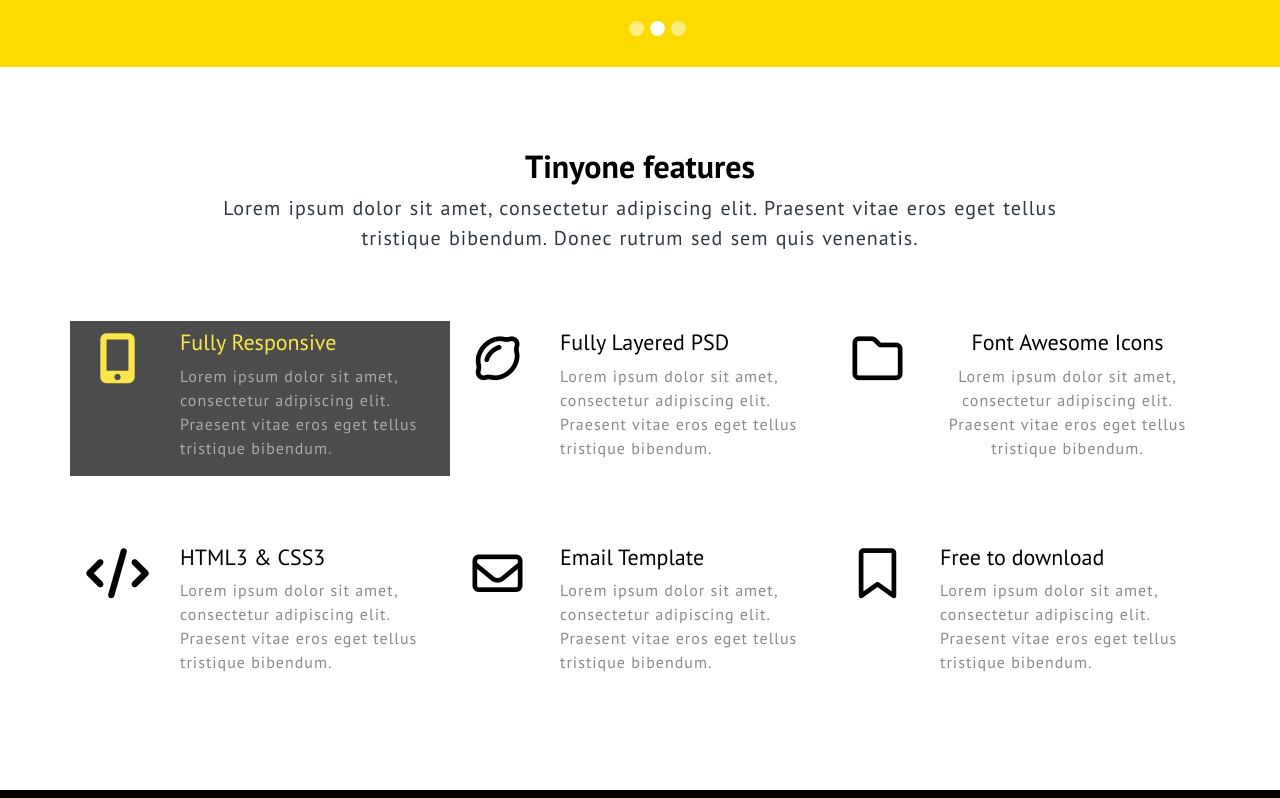
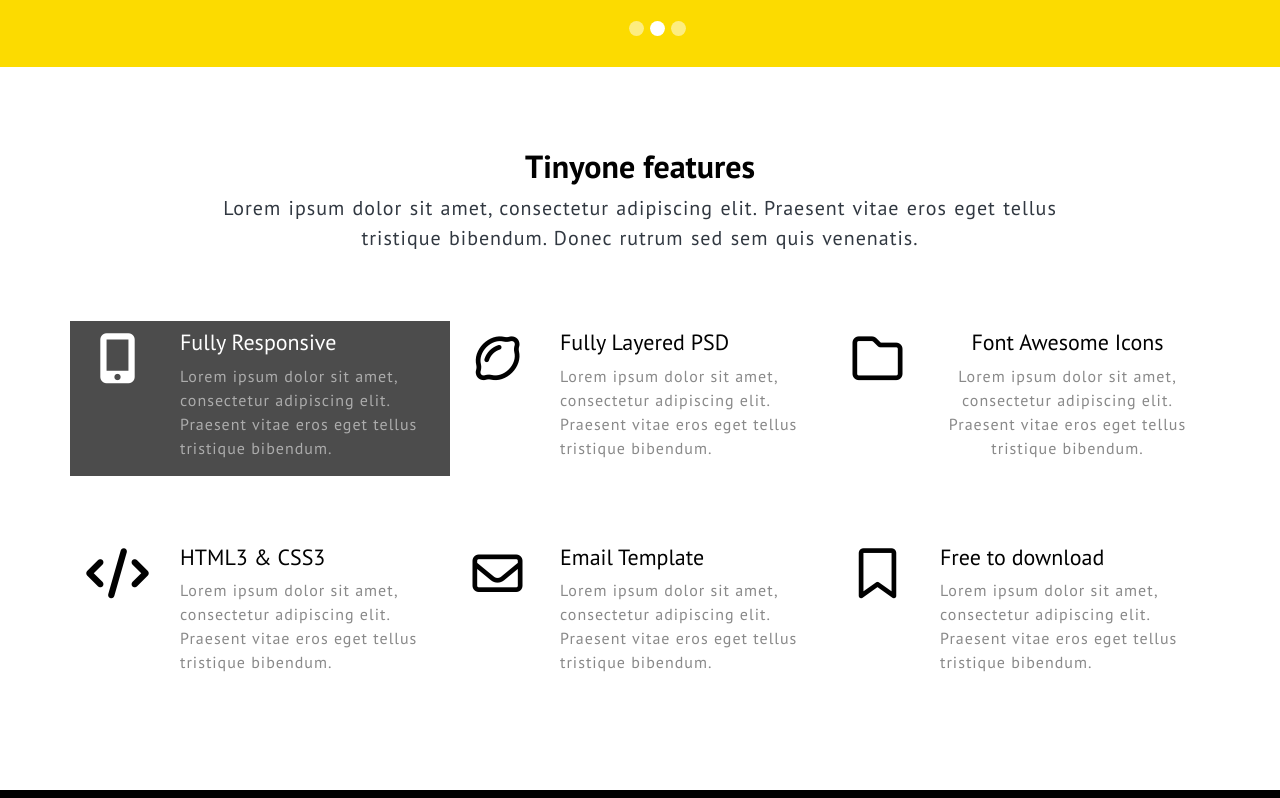
Before and after one commit to RakibHossainSaif/Tinyone, a plain HTML site: page index.html in a window 1280 px wide. In both pictures the pointer is over the element 260 px from the left and 970 px from the top of the page. Shown: the part 572-1370 px from the top of the page. Drawn offline with Linux system fonts and the light colour scheme; a script that the page names is missing.

Commit message:
Update style.css

```diff
--- a/css/style.css
+++ b/css/style.css
@@ -112,7 +112,7 @@ header{
 	background-color: #010101;
 	opacity: .7;
 	transition: .7s;
-	color: #fcdb00;
+	color: #ffffff;
 }
 .f_icon{
 	font-size: 50px;
```
